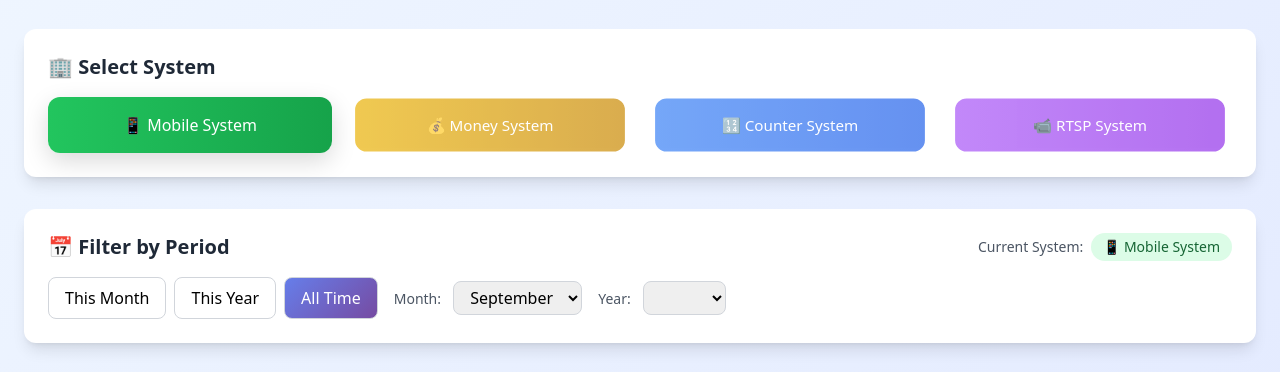
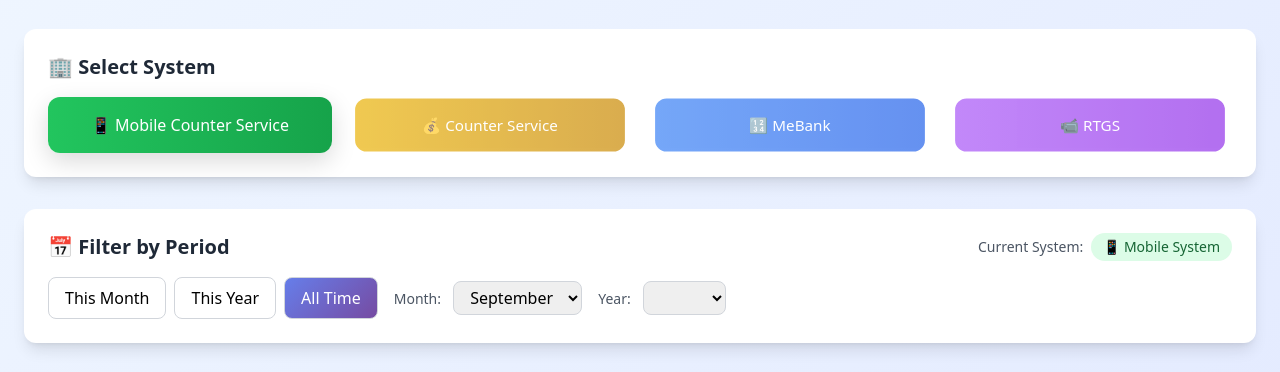
Before and after one commit to huevangxp/google-map, a plain HTML site: page system.html in a window 1280 px wide. Shown: the part 107-479 px from the top of the page. Drawn offline with nearby package versions, Linux system fonts and the light colour scheme.

Commit message:
commit Fri 09/26/2025  9:22:34.14

```diff
--- a/system.html
+++ b/system.html
@@ -60,16 +60,16 @@
             <h2 class="text-xl font-semibold text-gray-800 mb-4">🏢 Select System</h2>
             <div class="grid grid-cols-2 md:grid-cols-4 gap-4">
                 <button onclick="selectSystem('mobile')" class="system-btn active bg-gradient-to-r from-green-500 to-green-600 text-white px-6 py-4 rounded-xl font-medium transition-all hover:shadow-lg" id="mobileBtn">
-                    📱 Mobile System
+                    📱 Mobile Counter Service
                 </button>
                 <button onclick="selectSystem('money')" class="system-btn bg-gradient-to-r from-yellow-500 to-yellow-600 text-white px-6 py-4 rounded-xl font-medium transition-all hover:shadow-lg" id="moneyBtn">
-                    💰 Money System
+                    💰 Counter Service
                 </button>
                 <button onclick="selectSystem('counter')" class="system-btn bg-gradient-to-r from-blue-500 to-blue-600 text-white px-6 py-4 rounded-xl font-medium transition-all hover:shadow-lg" id="counterBtn">
-                    🔢 Counter System
+                    🔢 MeBank
                 </button>
                 <button onclick="selectSystem('rtsp')" class="system-btn bg-gradient-to-r from-purple-500 to-purple-600 text-white px-6 py-4 rounded-xl font-medium transition-all hover:shadow-lg" id="rtspBtn">
-                    📹 RTSP System
+                    📹 RTGS
                 </button>
             </div>
         </div>
```
